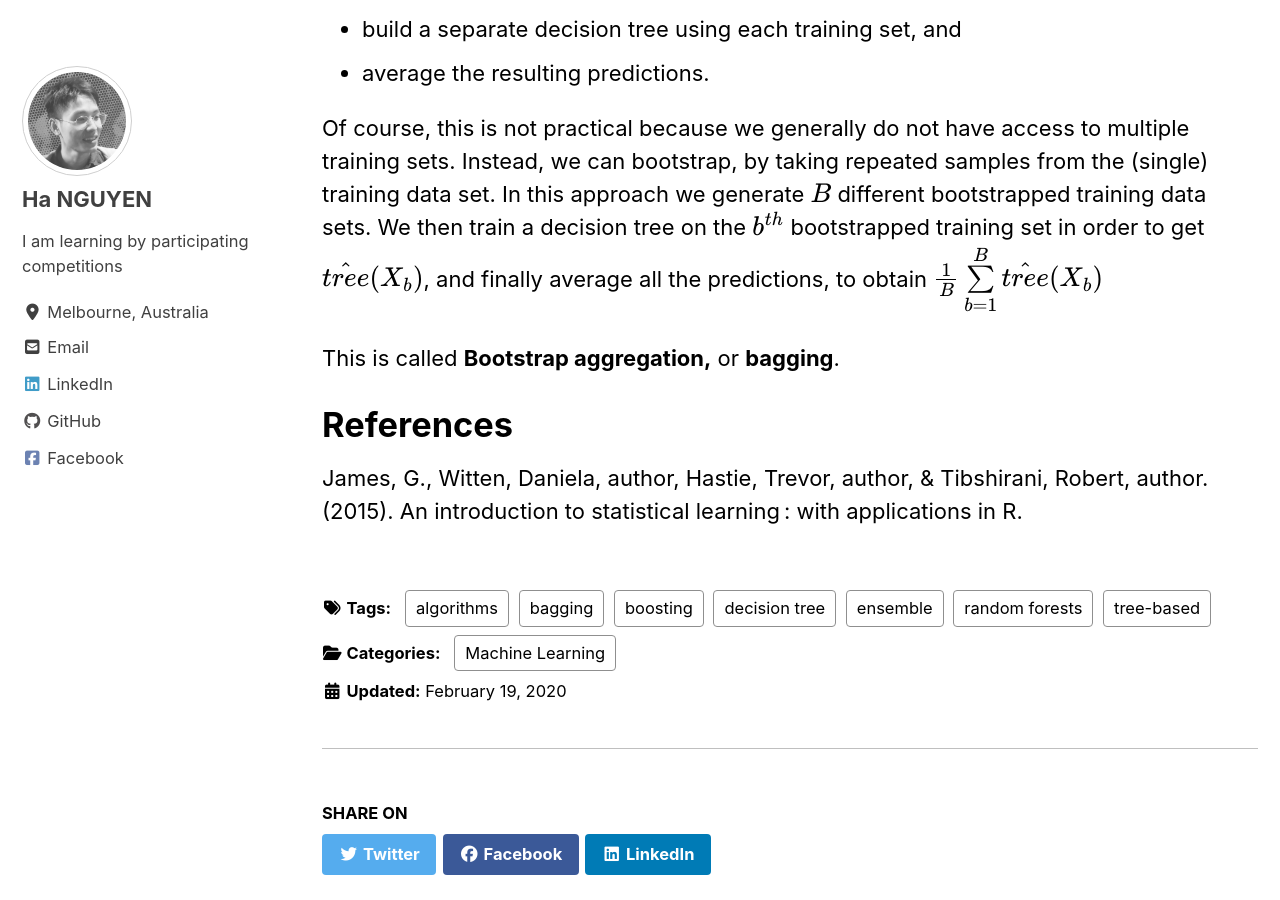
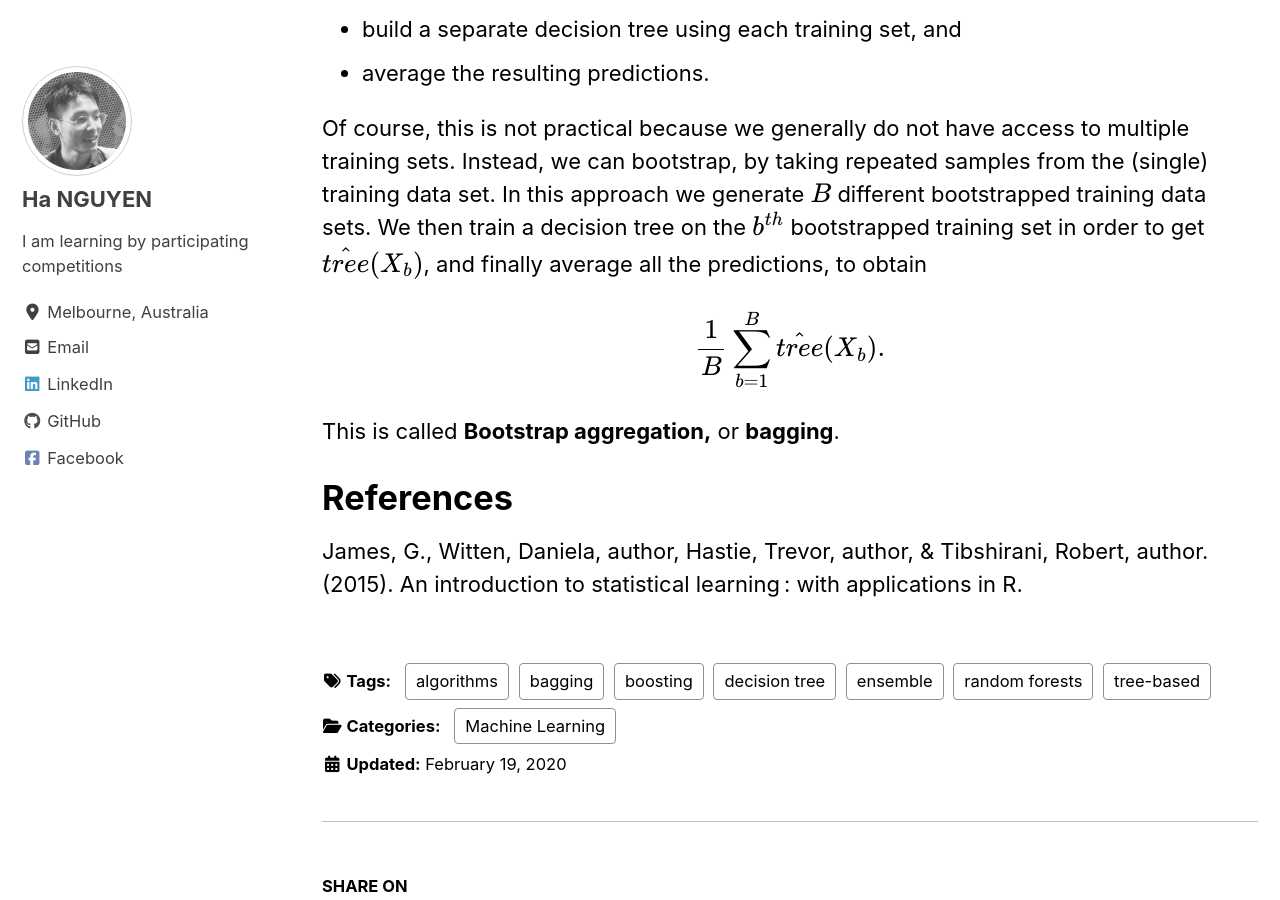
Before and after one commit to datasciblog/datasciblog.github.io, a Jekyll site: the page built from _posts/2020-02-19-tree-based-methods-02.md, in a window 1280 px wide and 900 px high, scrolled down 1592 px. Built offline with Jekyll 4.4.1, drawn with Linux system fonts in a browser that asks for light colours; cached includes are drawn as plain includes; nearby versions of some CDN libraries; formulas are drawn with MathJax 3.

```diff
--- a/_posts/2020-02-19-tree-based-methods-02.md
+++ b/_posts/2020-02-19-tree-based-methods-02.md
@@ -42,7 +42,9 @@ Recall that given a set of $n$ independent observations $Z_1, ... , Z_n$ each wi
 - build a separate decision tree using each training set, and
 - average the resulting predictions.
 
-Of course, this is not practical because we generally do not have access to multiple training sets. Instead, we can bootstrap, by taking repeated samples from the (single) training data set. In this approach we generate $B$ different bootstrapped training data sets. We then train a decision tree on the $b^{th}$ bootstrapped training set in order to get $\hat{tree}(X_b)$, and finally average all the predictions, to obtain $\frac{1}{B} \sum\limits_{b=1}^B \hat{tree}(X_b) $
+Of course, this is not practical because we generally do not have access to multiple training sets. Instead, we can bootstrap, by taking repeated samples from the (single) training data set. In this approach we generate $B$ different bootstrapped training data sets. We then train a decision tree on the $b^{th}$ bootstrapped training set in order to get $\hat{tree}(X_b)$, and finally average all the predictions, to obtain
+
+$$\frac{1}{B} \sum\limits_{b=1}^B \hat{tree}(X_b).$$
 
  This is called **Bootstrap aggregation,** or **bagging**.
 
```
